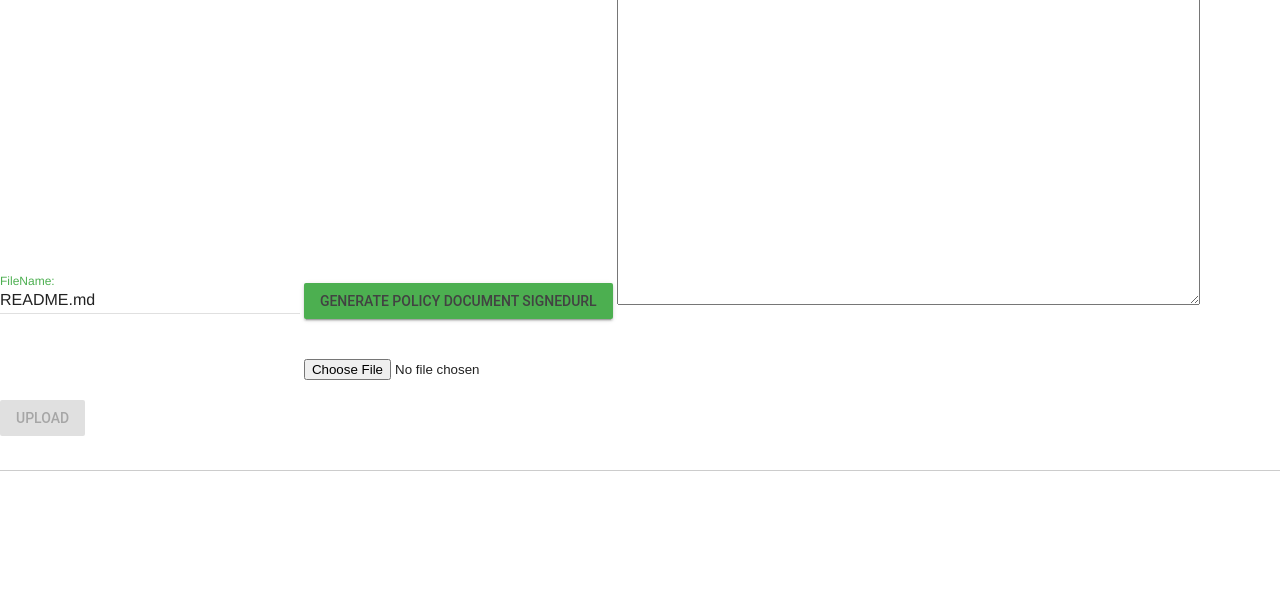
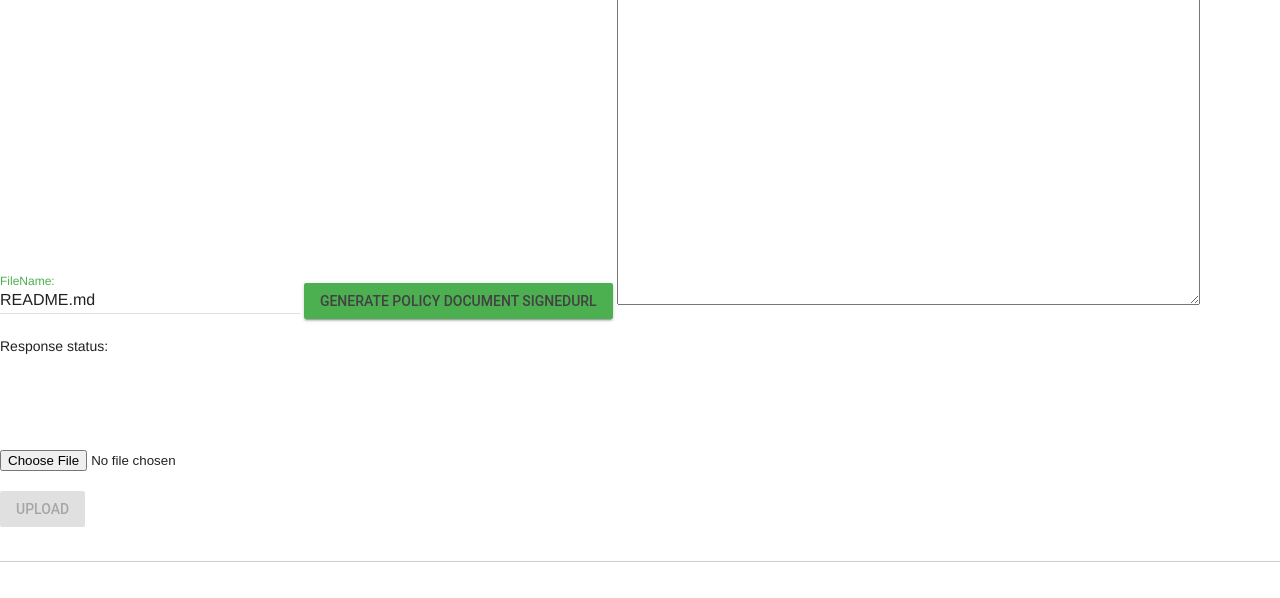
Before and after one commit to salrashid123/gcs_post_signedurl_js, a Flask app: page /policydocument in a window 1280 px wide. Shown: the part 53-651 px from the top of the page. Run offline with Flask 2, Linux system fonts and the light colour scheme; some libraries are stand-ins or nearby versions.

Commit message:
fix try-catch status

```diff
--- a/templates/policydocument.html
+++ b/templates/policydocument.html
@@ -27,9 +27,9 @@
 
         <textarea id="txtPolicy" cols=70 rows=20></textarea>
 
-
+        <p>Response status:
         <div  class="mdl-textfield mdl-js-textfield mdl-textfield--file" id="status"></div>
-
+        </p>
 
           <div class="mdl-textfield mdl-js-textfield mdl-textfield--file">
             <input type="file" id="file">
@@ -71,10 +71,9 @@
           method: 'POST',
           body: formData
         })
-        .then(response => response.text())
+        .then(response => $("#status").html(response.statusText))
         .catch(error =>  $("#status").html(error)
         )
-        .then(response => $("#status").html('File uploaded successfully'));
       }
 
       async function generatePolicyDocumentSignedURL() {
```
Also changed, not shown: templates/signedurl.html (+4 -4 lines).
